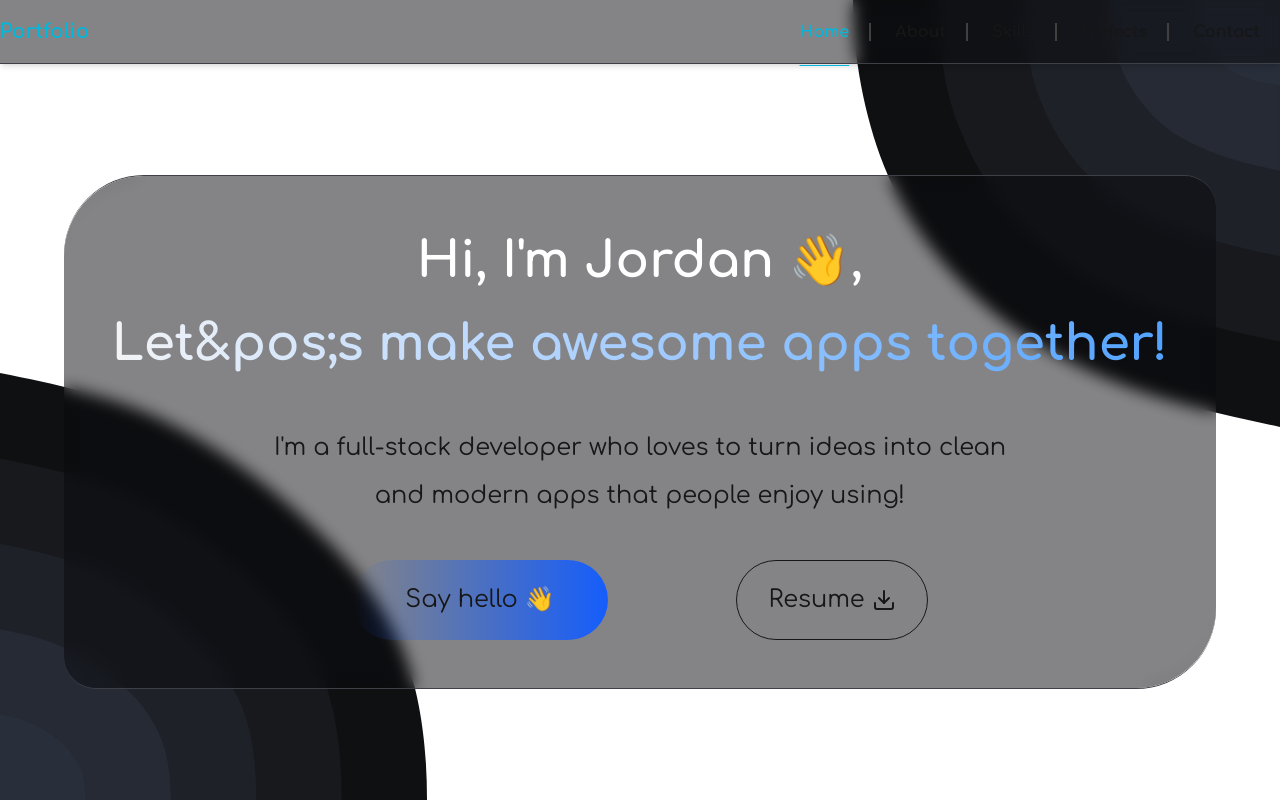
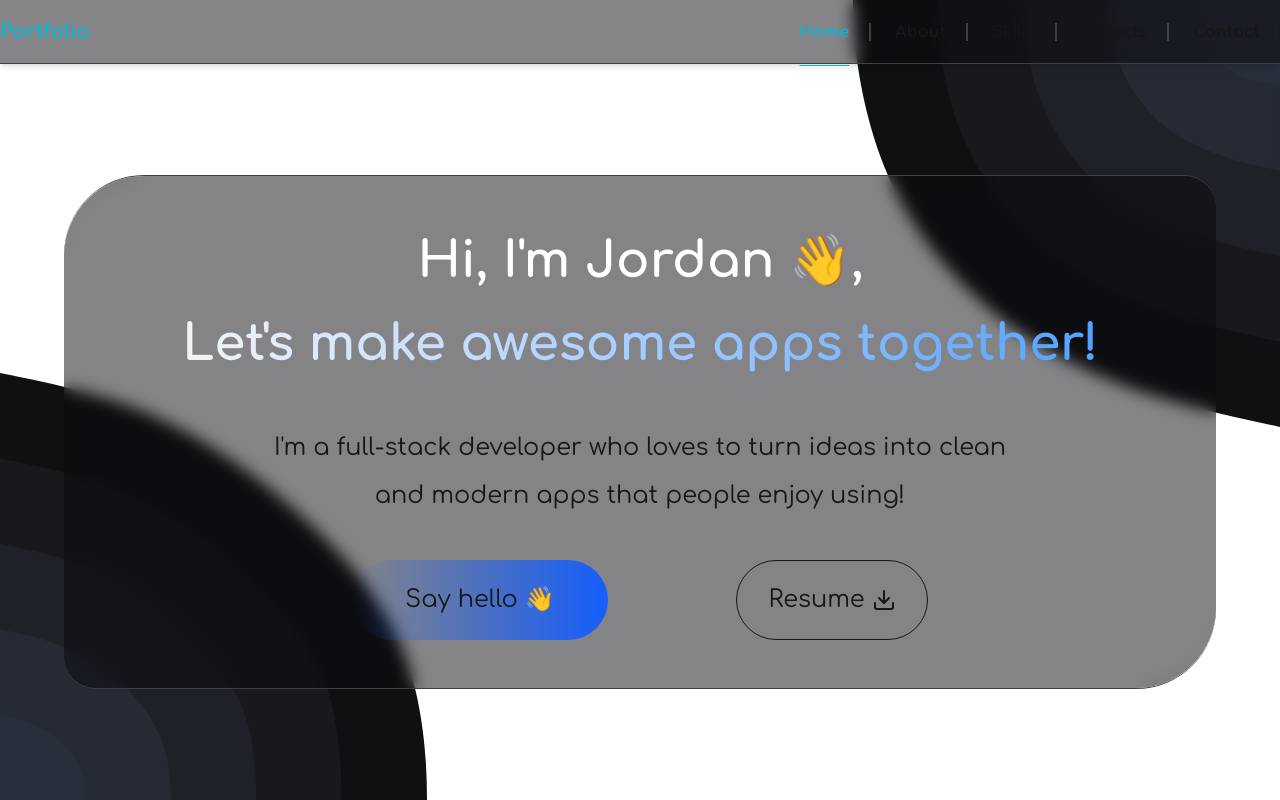
Before and after one commit to JordanDonguy/portfolio, a Next.js app: page / in a window 1280 px wide. Shown: the top 800 px of the page. Built offline with nearby package versions, Linux system fonts and the light colour scheme.

Commit message:
Small design fixes

```diff
--- a/src/app/components/ContactForm.tsx
+++ b/src/app/components/ContactForm.tsx
@@ -56,7 +56,7 @@ export default function ContactForm({ showForm, handleFormButton }: ContactFormP
       <fieldset className="h-full">
         <legend className={`${showForm && "hidden"} w-full text-center text-2xl mb-8`}>Contact Form</legend>
         <div
-          className={`${showForm ? "bg-glass2 md:border rounded-asym2" : "bg-glass border rounded-asym pb-10 lg:pb-8"} grid grid-cols-1 lg:grid-cols-2 h-full gap-8 border-zinc-700 col-span-2 p-4 md:p-6 relative`}
+          className={`${showForm ? "bg-glass2 backdrop-blur-md md:border rounded-asym2" : "bg-glass border rounded-asym pb-10 lg:pb-8"} grid grid-cols-1 lg:grid-cols-2 h-full gap-8 border-zinc-700 col-span-2 p-4 md:p-6 relative`}
         >
           {showForm && (
             <button
--- a/src/app/components/HeroSection.tsx
+++ b/src/app/components/HeroSection.tsx
@@ -30,7 +30,7 @@ export default function HeroSection() {
             animate={{ scale: 1, opacity: 1 }}
             exit={{ scale: 0, opacity: 0 }}
             transition={{ type: "tween", duration: 0.15, ease: "easeInOut" }}
-            className={` duration-200 absolute z-10 max-w-5xl w-full h-full pt-16 md:pt-0 md:h-3/4`}>
+            className="will-change-transform will-change-opacity duration-200 absolute z-10 max-w-5xl w-full h-full pt-16 md:pt-0 md:h-3/4">
             <ContactForm showForm={showForm} handleFormButton={handleFormButton} />
           </motion.div>
         )}
--- a/src/app/components/animations/AnimatedHeroText.tsx
+++ b/src/app/components/animations/AnimatedHeroText.tsx
@@ -21,7 +21,7 @@ export default function AnimatedHeroText({ showForm, handleFormButton }: Animate
     >
       <h1 className="text-3xl md:text-5xl/20 text-white font-bold pb-10 animate-grow-subtle">
         Hi, I&apos;m Jordan 👋,<br></br>
-        <span className="bg-gradient-to-l from-blue-400 to-gray-100 bg-clip-text text-transparent">Let&pos;s make awesome apps together!</span>
+        <span className="bg-gradient-to-l from-blue-400 to-gray-100 bg-clip-text text-transparent">Let&apos;s make awesome apps together!</span>
       </h1>
 
       <p className="text-xl md:text-2xl/12 text- max-w-3xl pb-10">I&apos;m a full-stack developer who loves to turn ideas into clean and modern apps that people enjoy using!</p>
--- a/src/app/styles/globals.css
+++ b/src/app/styles/globals.css
@@ -87,7 +87,6 @@ body {
 .bg-glass2 {
   background-color: rgba(11, 11, 14, 0.85);
   backdrop-filter: blur(12px);
-  -webkit-backdrop-filter: blur(12px);
 }
 
 .rounded-asym {
```
